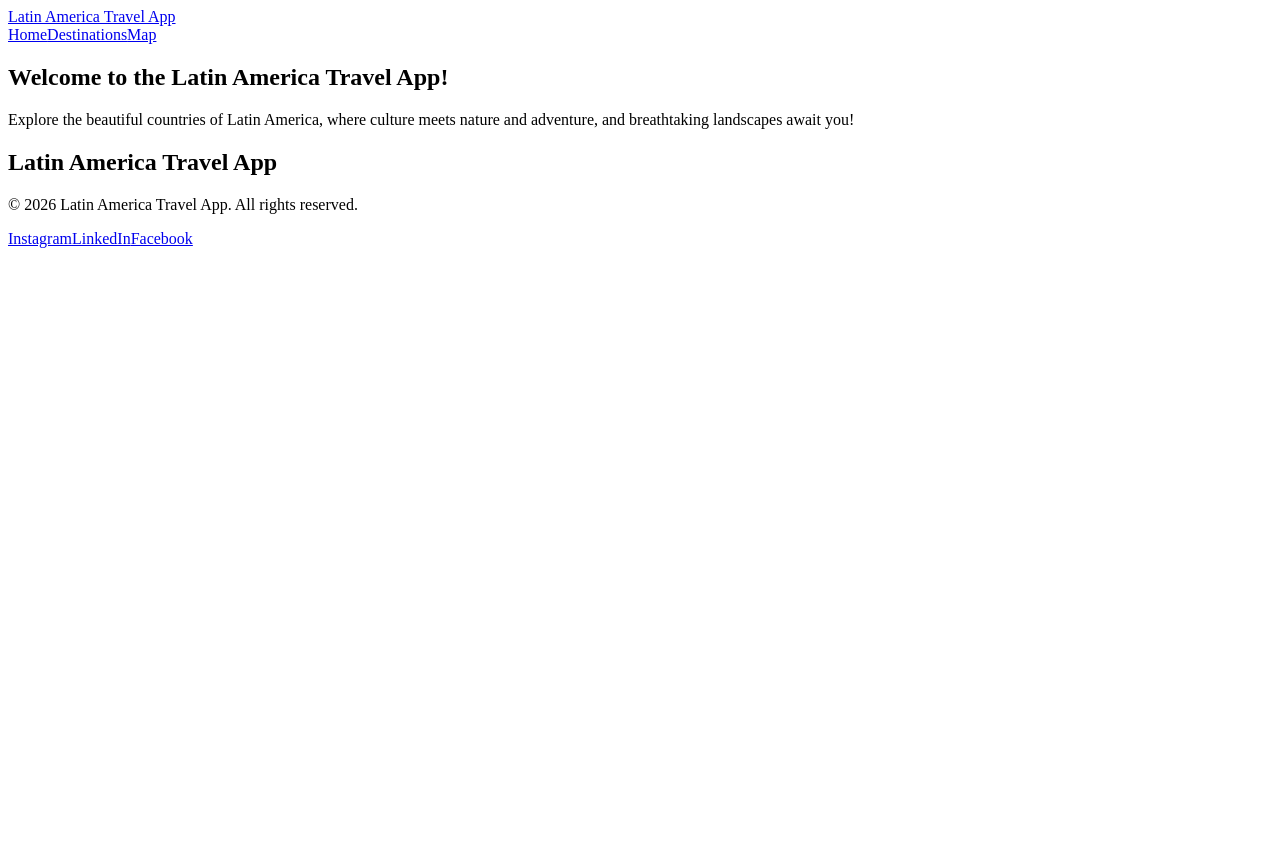
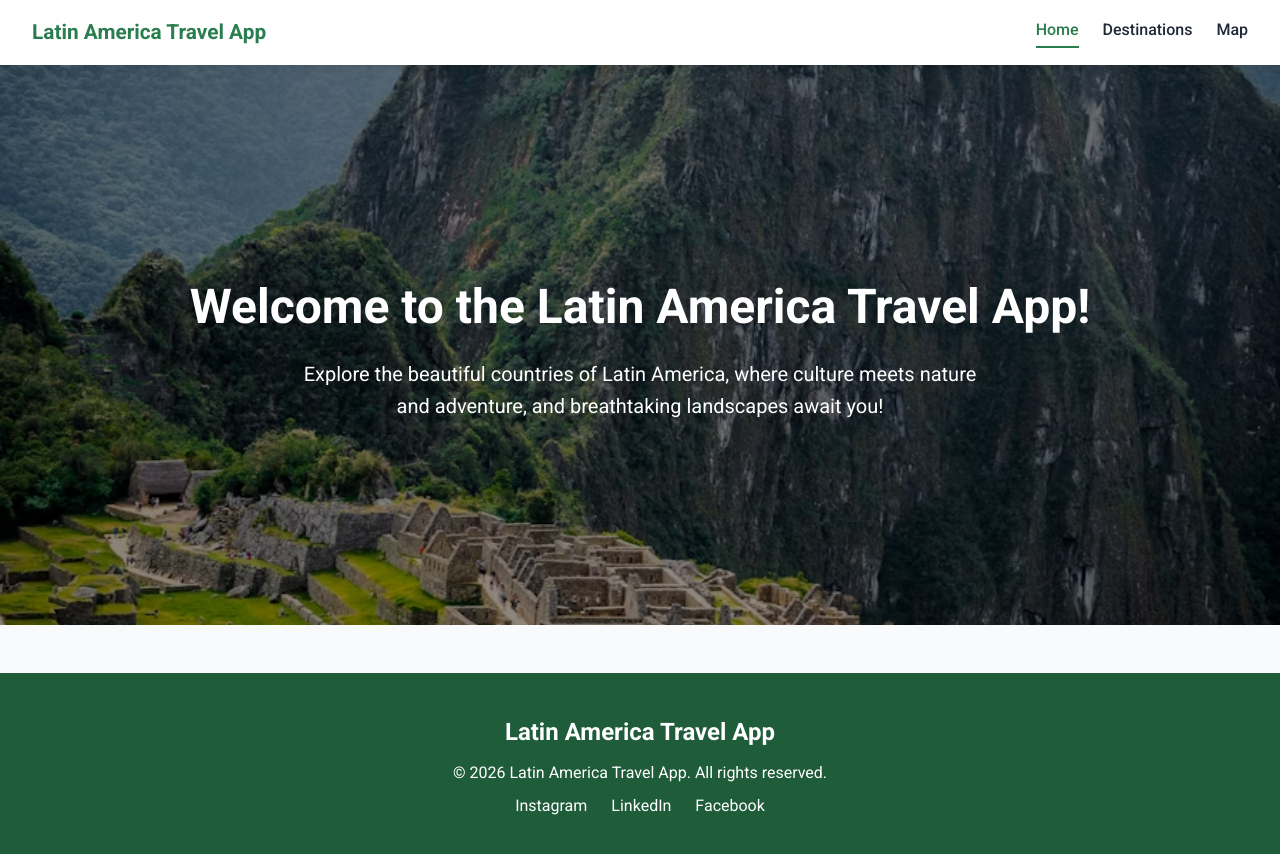
Before and after one commit to sx353553/latinamerica-travel-app, a React (Vite) app: page / in a window 1280 px wide. Shown: the top 854 px of the page. Before the commit the page ends 800 px from the top, so only its background shows below. Built offline with nearby package versions, Linux system fonts and the light colour scheme; no server answers.

Commit message:
Add styling, enlarge cards, and improve image modal

```diff
--- a/src/index.css
+++ b/src/index.css
@@ -1,55 +1,304 @@
-img {
-  max-width: 100%;
+/* @import: loads the Roboto font from Google Fonts (same font as Module 5) */
+@import url("https://fonts.googleapis.com/css2?family=Roboto:wght@400;500;700&display=swap");
+
+/* CSS variables (custom properties): reusable values you can change in one place */
+:root {
+  --green: #2a7d4f;
+  --green-dark: #1f5c3a;
+  --text: #1f2937;
+  --muted: #6b7280;
+  --background: #f9fafb;
+  --radius: 10px;
 }
 
+/* Universal selector (*): resets spacing on every element */
+* {
+  margin: 0;
+  padding: 0;
+  box-sizing: border-box; /* padding and borders count inside an element's width */
+}
+
+/* Element selector: styles the whole page */
+body {
+  font-family: "Roboto", sans-serif;
+  color: var(--text); /* var(): uses a CSS variable */
+  background: var(--background);
+  line-height: 1.6;
+}
+
+/* Descendant selector: every section directly inside <main> gets a centered, max-width layout */
+main > section {
+  max-width: 1200px;
+  margin: 0 auto; /* auto left/right margins center the block */
+  padding: 48px 24px;
+}
+
+h1 {
+  font-size: 2.2rem; /* rem: size relative to the page's base font size */
+  margin-bottom: 12px;
+}
+
+/* ---------- NAV ---------- */
+
+/* Class selector + Flexbox: puts the logo and links on one row, spread apart */
+.nav {
+  display: flex;
+  justify-content: space-between; /* pushes items to opposite ends */
+  align-items: center; /* centers items vertically */
+  padding: 16px 32px;
+  background: white;
+  box-shadow: 0 2px 8px rgba(0, 0, 0, 0.08);
+  position: sticky; /* position sticky: the nav stays at the top while scrolling */
+  top: 0;
+  z-index: 1100; /* z-index: keeps the nav above the map when scrolling */
+}
+
+.nav a {
+  text-decoration: none; /* removes the underline from links */
+  color: var(--text);
+}
+
+.nav__logo {
+  font-size: 1.3rem;
+  font-weight: 700;
+  color: var(--green) !important;
+}
+
+/* Flexbox + gap: spaces out the three nav links */
+.nav__links {
+  display: flex;
+  gap: 24px;
+}
+
+.nav__links a {
+  font-weight: 500;
+  padding-bottom: 4px;
+  border-bottom: 2px solid transparent;
+}
+
+/* :hover pseudo-class: style when the mouse is over the link */
+.nav__links a:hover {
+  color: var(--green);
+}
+
+/* .active: NavLink automatically adds this class to the link for the current page */
+.nav__links a.active {
+  color: var(--green);
+  border-bottom-color: var(--green);
+}
+
+/* ---------- HOME / HERO ---------- */
+
+/* Background image + linear-gradient: darkens the photo so white text is readable */
+.hero {
+  max-width: none !important; /* lets the hero stretch the full width */
+  min-height: 70vh; /* vh: percent of the screen's height */
+  display: flex;
+  flex-direction: column; /* Flexbox column: stacks items top to bottom */
+  justify-content: center;
+  align-items: center;
+  text-align: center;
+  color: white;
+  background:
+    linear-gradient(rgba(0, 0, 0, 0.45), rgba(0, 0, 0, 0.45)),
+    url("/images/machu-picchu.avif") center / cover;
+}
+
+.hero h1 {
+  font-size: 3rem;
+}
+
+.hero p {
+  font-size: 1.25rem;
+  max-width: 700px;
+}
+
+/* ---------- DESTINATIONS ---------- */
+
+.destinations h1,
+.map-page h1 {
+  text-align: center;
+}
+
+.sort {
+  display: flex;
+  justify-content: center;
+  align-items: center;
+  gap: 8px;
+  margin: 16px 0 32px;
+}
+
+.sort select {
+  padding: 8px 12px;
+  font-size: 1rem;
+  border: 1px solid #ccc;
+  border-radius: 6px;
+}
+
+/* CSS Grid: auto-fills as many 250px+ columns as fit, so it adapts to any screen */
 .card-grid {
   display: grid;
-  grid-template-columns: repeat(auto-fill, minmax(220px, 1fr));
-  gap: 16px;
+  grid-template-columns: repeat(auto-fill, minmax(320px, 1fr));
+  gap: 24px;
+}
+
+/* position: relative: lets the title be positioned on top of the image */
+.card {
+  position: relative;
+  display: block;
+  border-radius: var(--radius);
+  overflow: hidden; /* clips the image to the rounded corners */
+  box-shadow: 0 4px 12px rgba(0, 0, 0, 0.12);
+  transition: transform 0.2s ease; /* transition: animates changes smoothly */
+}
+
+/* :hover + transform: lifts the card slightly when the mouse is over it */
+.card:hover {
+  transform: translateY(-4px);
 }
 
 .card img {
+  display: block;
   width: 100%;
-  height: 160px;
-  object-fit: cover;
+  height: 280px;
+  object-fit: cover; /* object-fit: fills the box without stretching the photo */
 }
 
-.map {
-  height: 600px;
-  width: 100%;
+/* position: absolute: places the title over the bottom of the image (like Module 5) */
+.card h3 {
+  position: absolute;
+  left: 0;
+  right: 0;
+  bottom: 0;
+  padding: 24px 16px 12px;
+  color: white;
+  font-size: 1.05rem;
+  background: linear-gradient(
+    transparent,
+    rgba(0, 0, 0, 0.85)
+  ); /* was 0.75: darker shading */
 }
 
-.popup-img {
-  width: 120px;
-  height: auto;
+/* ---------- DETAIL PAGE ---------- */
+
+.detail {
+  max-width: 800px !important;
+  text-align: center;
 }
 
-/* Detail page photo: a reasonable size, with a zoom cursor */
+.detail a {
+  display: inline-block;
+  margin-bottom: 16px;
+  color: var(--green);
+  text-decoration: none;
+  font-weight: 500;
+}
+
 .detail__img {
-  max-width: 600px;
+  display: block;
   width: 100%;
-  cursor: zoom-in;
+  max-width: 700px;
+  margin: 16px auto 8px;
+  border-radius: var(--radius);
+  cursor: zoom-in; /* cursor: shows a magnifying glass on hover */
 }
 
 .detail__hint {
   font-size: 0.9rem;
-  color: gray;
+  color: var(--muted);
+  margin-bottom: 16px;
 }
 
-/* Modal: a dark overlay that covers the whole screen */
+/* ---------- MAP PAGE ---------- */
+
+.map-page > p {
+  text-align: center;
+  color: var(--muted);
+}
+
+/* Flexbox + flex-wrap: lets the search items wrap onto new lines on small screens */
+.city-search {
+  display: flex;
+  justify-content: center;
+  align-items: center;
+  flex-wrap: wrap;
+  gap: 10px;
+  margin: 20px 0;
+}
+
+.city-search input {
+  padding: 10px 14px;
+  font-size: 1rem;
+  border: 1px solid #ccc;
+  border-radius: 6px;
+  width: 300px;
+}
+
+.city-search button {
+  padding: 10px 20px;
+  font-size: 1rem;
+  border: none;
+  border-radius: 6px;
+  background: var(--green);
+  color: white;
+  cursor: pointer;
+}
+
+.city-search button:hover {
+  background: var(--green-dark);
+}
+
+/* width: 100%: forces the status message onto its own line below the input */
+.city-search p {
+  width: 100%;
+  text-align: center;
+  font-size: 0.9rem;
+  color: var(--muted);
+}
+
+/* The map needs a set height or it won't show at all */
+.map {
+  height: 600px;
+  width: 100%;
+  border-radius: var(--radius);
+  box-shadow: 0 4px 12px rgba(0, 0, 0, 0.12);
+}
+
+.popup-img {
+  display: block;
+  width: 160px;
+  height: 100px;
+  object-fit: cover;
+  border-radius: 6px;
+  margin: 6px 0;
+}
+
+/* ---------- IMAGE MODAL ---------- */
+
+/* position: fixed + inset: 0: covers the entire screen, even when scrolled */
+/* position: fixed + inset: 0: covers the entire screen, even when scrolled */
 .modal {
   position: fixed;
   inset: 0;
-  background: rgba(0, 0, 0, 0.85);
+  background: rgba(
+    0,
+    0,
+    0,
+    0.95
+  ); /* was 0.85: darker so the page behind barely shows */
+  backdrop-filter: blur(
+    8px
+  ); /* backdrop-filter: blurs whatever is behind the overlay */
   display: flex;
   align-items: center;
   justify-content: center;
-  z-index: 2000;
+  z-index: 2000; /* above everything else, including the nav */
 }
 
 .modal__img {
   max-width: 90%;
   max-height: 85vh;
+  border-radius: var(--radius);
 }
 
 .modal__close {
@@ -62,3 +311,71 @@ img {
   border: none;
   cursor: pointer;
 }
+
+/* ---------- FOOTER ---------- */
+
+/* Flexbox column: stacks the footer content in a centered column */
+.footer {
+  display: flex;
+  flex-direction: column;
+  align-items: center;
+  gap: 8px;
+  padding: 40px 24px;
+  margin-top: 48px;
+  background: var(--green-dark);
+  color: white;
+  text-align: center;
+}
+
+.footer__links {
+  display: flex;
+  gap: 24px;
+}
+
+.footer__links a {
+  color: white;
+  text-decoration: none;
+}
+
+.footer__links a:hover {
+  text-decoration: underline;
+}
+
+/* ---------- RESPONSIVE (Media queries) ---------- */
+
+/* Media query: these rules only apply on screens 768px wide or smaller (tablets/phones) */
+@media (max-width: 768px) {
+  .nav {
+    flex-direction: column;
+    gap: 8px;
+    padding: 12px 16px;
+  }
+
+  .hero h1 {
+    font-size: 2.2rem;
+  }
+
+  .map {
+    height: 450px;
+  }
+}
+
+/* Media query: small phones */
+@media (max-width: 480px) {
+  h1 {
+    font-size: 1.7rem;
+  }
+
+  .hero h1 {
+    font-size: 1.8rem;
+  }
+
+  .city-search input {
+    width: 100%;
+  }
+
+  .footer__links {
+    flex-direction: column;
+    gap: 8px;
+  }
+}
```
